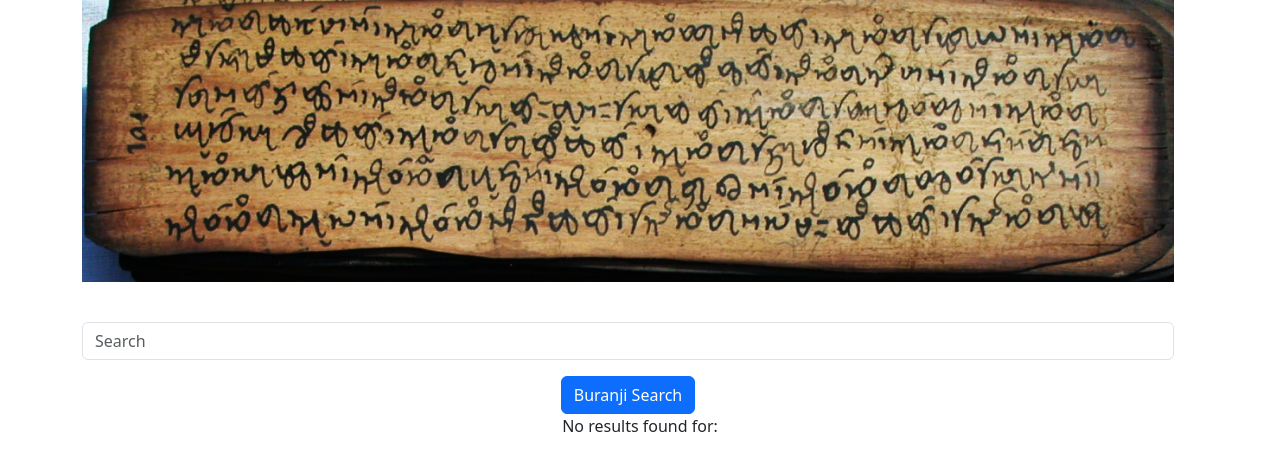
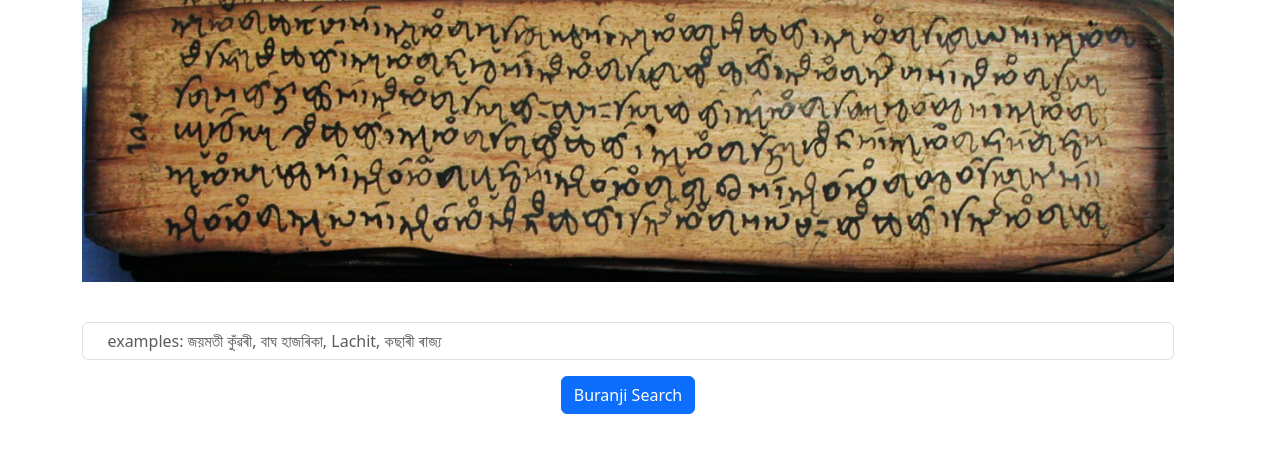
Before and after one commit to kishori82/buranji, a Flask app: page /search in a window 1280 px wide. Shown: the part 41-512 px from the top of the page. Run offline with Flask 3, Linux system fonts and the light colour scheme.

Commit message:
fixed the search box placeholder and no results for error

```diff
--- a/templates/index.html
+++ b/templates/index.html
@@ -120,7 +120,7 @@
         <div class="row col-md-10 col-sm-12 col-lg-12 text-center">
            <form id="searchForm" class="mt-4" method="POST" action="{{ url_for('search') }}">
                <div class="input-group">
-                   <input type="text" class="form-control" id="searchInput" name="query" placeholder="Search" aria-label="Search">
+                   <input type="text" class="form-control" id="searchInput" name="query" placeholder="   examples: জয়মতী কুঁৱৰী, বাঘ হাজৰিকা, Lachit, কছাৰী ৰাজ্য    " aria-label="Search">
                </div>
            </form>
         </div>
@@ -143,7 +143,9 @@
              </div>
              {% endfor %}
    	  {% else %}
+            {% if query %}
       	    <p>No results found for: {{ query }}</p>
+            {% endif %}
    	  {% endif %}
            <!-- More search results here... -->
          </div>
```
